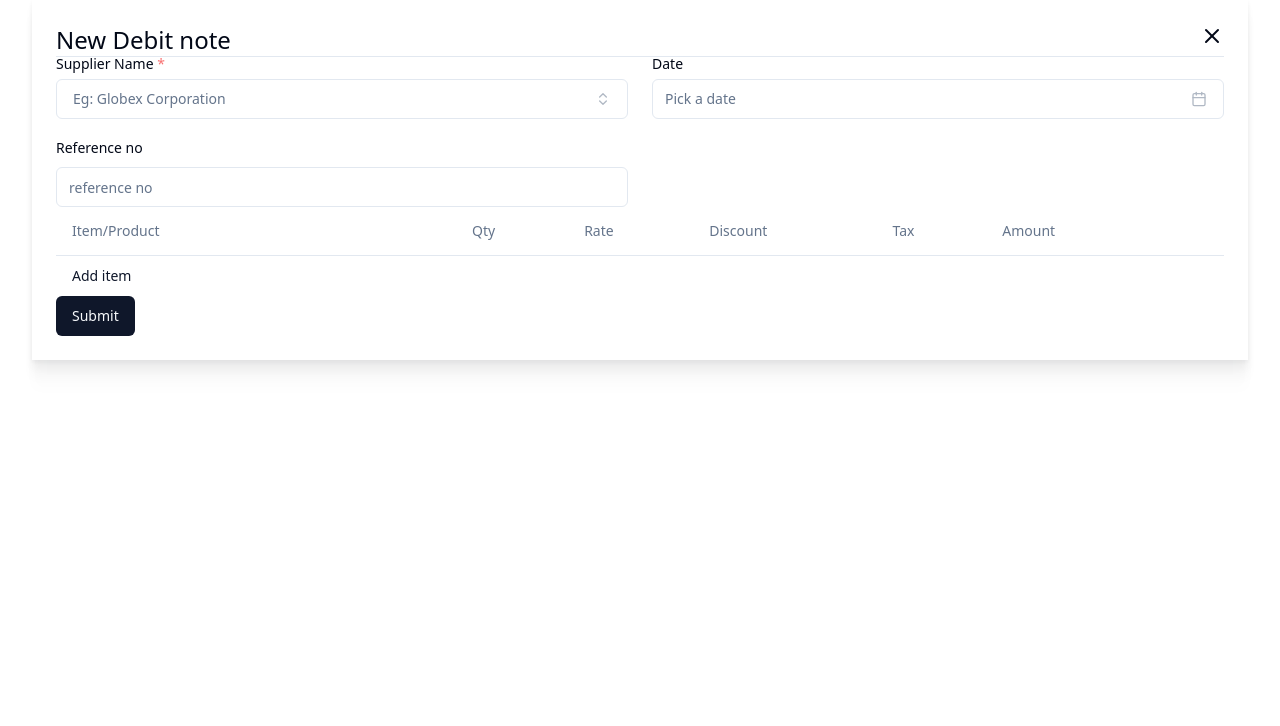
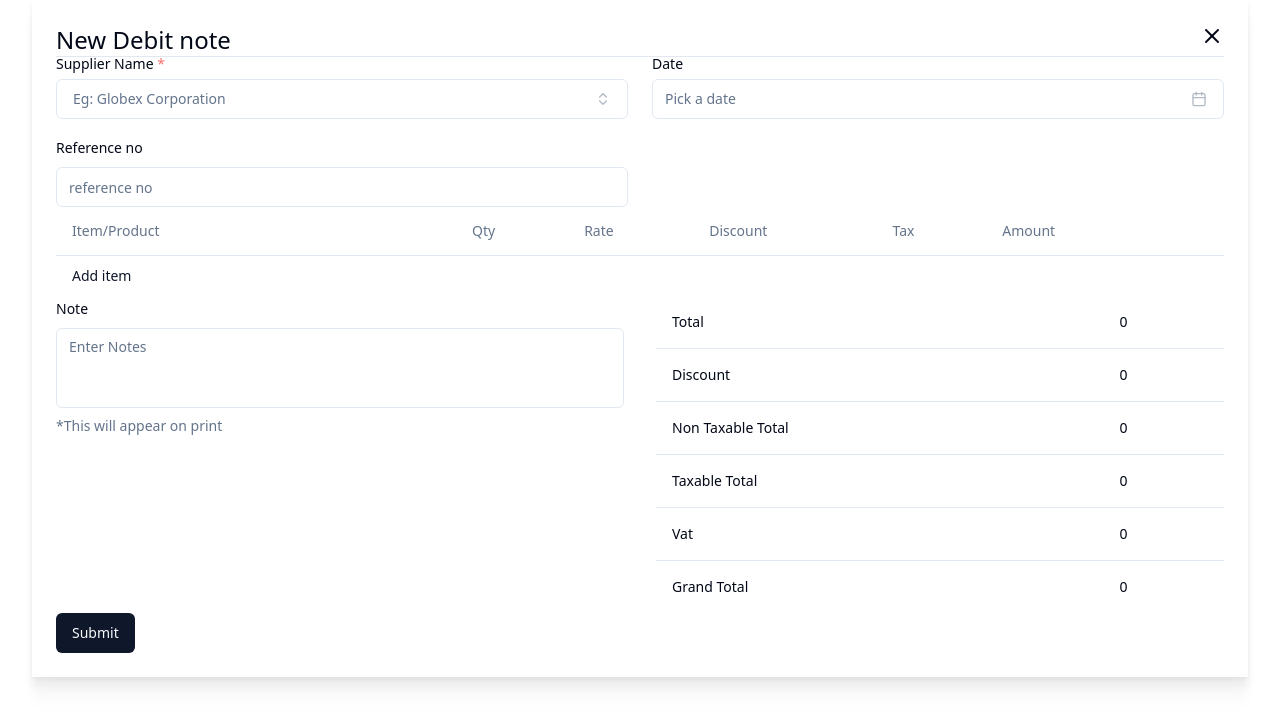
Before and after one commit to sethstha/vite-debit-note, a React (Vite) app: page / in a window 1280 px wide. Shown: the top 726 px of the page. Built offline with nearby package versions, Linux system fonts and the light colour scheme.

Commit message:
Convert number to string as input field always treat input as string

```diff
--- a/src/components/ItemList.tsx
+++ b/src/components/ItemList.tsx
@@ -20,7 +20,13 @@ const ItemList: React.FC<Props> = (props) => {
   const { index, onRemove } = props;
   const { control, watch } = useFormContext<DebitNode>();
   const watchedItem = watch(`items.${index}`);
-  const amount = watchedItem.qty * watchedItem.rate - watchedItem.discount;
+  let amount = 0;
+
+  if (watchedItem) {
+    amount =
+      parseFloat(watchedItem.qty) * parseFloat(watchedItem.rate) -
+      parseFloat(watchedItem.discount);
+  }
 
   return (
     <TableRow>
--- /dev/null
+++ b/src/components/caclunation.tsx
@@ -0,0 +1,87 @@
+import {
+  FormControl,
+  FormDescription,
+  FormField,
+  FormItem,
+  FormLabel,
+  FormMessage,
+} from "@/components/ui/form";
+import { Table, TableBody, TableCell, TableRow } from "@/components/ui/table";
+import { Textarea } from "@/components/ui/textarea";
+import { DebitNode } from "@/schemas";
+import { useFormContext } from "react-hook-form";
+
+const Calculation = () => {
+  const { control, watch } = useFormContext<DebitNode>();
+  const watchedItem = watch("items");
+  let total = 0,
+    discount = 0;
+
+  if (watchedItem) {
+    console.log(watchedItem);
+    total = watchedItem
+      .map(
+        (item) =>
+          parseFloat(item.rate) * parseFloat(item.qty) -
+          parseFloat(item.discount)
+      )
+      .reduce((prev, curr) => prev + curr, 0);
+    discount = watchedItem
+      .map((item) => item.discount)
+      .reduce((prev, curr) => prev + parseFloat(curr), 0);
+  }
+  return (
+    <div className="grid grid-cols-2 gap-8">
+      <div>
+        <FormField
+          control={control}
+          name="note"
+          render={({ field }) => (
+            <FormItem>
+              <FormLabel>Note</FormLabel>
+              <FormControl>
+                <Textarea
+                  placeholder="Enter Notes"
+                  className="resize-none"
+                  {...field}
+                />
+              </FormControl>
+              <FormDescription>*This will appear on print</FormDescription>
+              <FormMessage />
+            </FormItem>
+          )}
+        />
+      </div>
+      <Table>
+        <TableBody>
+          <TableRow>
+            <TableCell>Total</TableCell>
+            <TableCell>{total}</TableCell>
+          </TableRow>
+          <TableRow>
+            <TableCell>Discount</TableCell>
+            <TableCell>{discount}</TableCell>
+          </TableRow>
+          <TableRow>
+            <TableCell>Non Taxable Total</TableCell>
+            <TableCell>0</TableCell>
+          </TableRow>
+          <TableRow>
+            <TableCell>Taxable Total</TableCell>
+            <TableCell>0</TableCell>
+          </TableRow>
+          <TableRow>
+            <TableCell>Vat</TableCell>
+            <TableCell>0</TableCell>
+          </TableRow>
+          <TableRow>
+            <TableCell>Grand Total</TableCell>
+            <TableCell>0</TableCell>
+          </TableRow>
+        </TableBody>
+      </Table>
+    </div>
+  );
+};
+
+export default Calculation;
--- a/src/components/debit-note.tsx
+++ b/src/components/debit-note.tsx
@@ -1,5 +1,6 @@
 import ItemList from "@/components/ItemList";
 import AddProduct from "@/components/add-product";
+import Calculation from "@/components/caclunation";
 import Date from "@/components/date";
 import Supplier from "@/components/supplier";
 import { Button } from "@/components/ui/button";
@@ -45,7 +46,7 @@ export default function DebitNote() {
   });
 
   const onSubmit = (values: DebitNode) => {
-    console.log(values);
+    // console.log(values);
   };
 
   const onProductAdd = (value: string) => {
@@ -54,11 +55,10 @@ export default function DebitNote() {
       name: currentItem.name,
       rate: currentItem.price,
       batch: currentItem.batch,
-      discount: 0,
-      qty: 1,
+      discount: "0",
+      qty: "1",
       sku: currentItem.sku,
-      tax: 13,
-      amount: currentItem.price,
+      tax: "13",
     });
   };
 
@@ -117,6 +117,7 @@ export default function DebitNote() {
             <div className="flex">
               <AddProduct onProductAdd={(value) => onProductAdd(value)} />
             </div>
+            <Calculation />
             <Button type="submit">Submit</Button>
           </form>
         </Form>
--- /dev/null
+++ b/src/components/ui/textarea.tsx
@@ -0,0 +1,24 @@
+import * as React from "react"
+
+import { cn } from "@/lib/utils"
+
+export interface TextareaProps
+  extends React.TextareaHTMLAttributes<HTMLTextAreaElement> {}
+
+const Textarea = React.forwardRef<HTMLTextAreaElement, TextareaProps>(
+  ({ className, ...props }, ref) => {
+    return (
+      <textarea
+        className={cn(
+          "flex min-h-[80px] w-full rounded-md border border-input bg-background px-3 py-2 text-sm ring-offset-background placeholder:text-muted-foreground focus-visible:outline-none focus-visible:ring-2 focus-visible:ring-ring focus-visible:ring-offset-2 disabled:cursor-not-allowed disabled:opacity-50",
+          className
+        )}
+        ref={ref}
+        {...props}
+      />
+    )
+  }
+)
+Textarea.displayName = "Textarea"
+
+export { Textarea }
--- a/src/data/index.ts
+++ b/src/data/index.ts
@@ -22,9 +22,34 @@ export const suppliers = [
 ];
 
 export const items = [
-  { name: "Old durbar 750ml", sku: "25684", batch: "256848A", price: 2564.0 },
-  { name: "Old durbar 375ml", sku: "25681", batch: "256848A", price: 2564.0 },
-  { name: "Old durbar 175ml", sku: "25682", batch: "256848A", price: 2564.0 },
-  { name: "Old durbar 1000ml", sku: "25683", batch: "256848A", price: 2564.0 },
-  { name: "Old durbar 2000ml", sku: "25685", batch: "256848A", price: 2564.0 },
+  {
+    name: "Old durbar 750ml",
+    sku: "25684",
+    batch: "256848A",
+    price: "2564.00",
+  },
+  {
+    name: "Old durbar 375ml",
+    sku: "25681",
+    batch: "256848A",
+    price: "2564.00",
+  },
+  {
+    name: "Old durbar 175ml",
+    sku: "25682",
+    batch: "256848A",
+    price: "2564.00",
+  },
+  {
+    name: "Old durbar 1000ml",
+    sku: "25683",
+    batch: "256848A",
+    price: "2564.00",
+  },
+  {
+    name: "Old durbar 2000ml",
+    sku: "25685",
+    batch: "256848A",
+    price: "2564.00",
+  },
 ];
--- a/src/schemas/index.ts
+++ b/src/schemas/index.ts
@@ -6,15 +6,15 @@ export const debitNodeSchema = z.object({
     required_error: "Date is required",
   }),
   reference: z.string().min(2),
+  note: z.string().optional(),
   items: z.array(
     z.object({
       name: z.string(),
       batch: z.string(),
-      qty: z.number(),
-      rate: z.number(),
-      discount: z.number(),
-      tax: z.number(),
-      amount: z.number(),
+      qty: z.string(),
+      rate: z.string(),
+      discount: z.string(),
+      tax: z.string(),
       sku: z.string(),
     })
   ),
```
